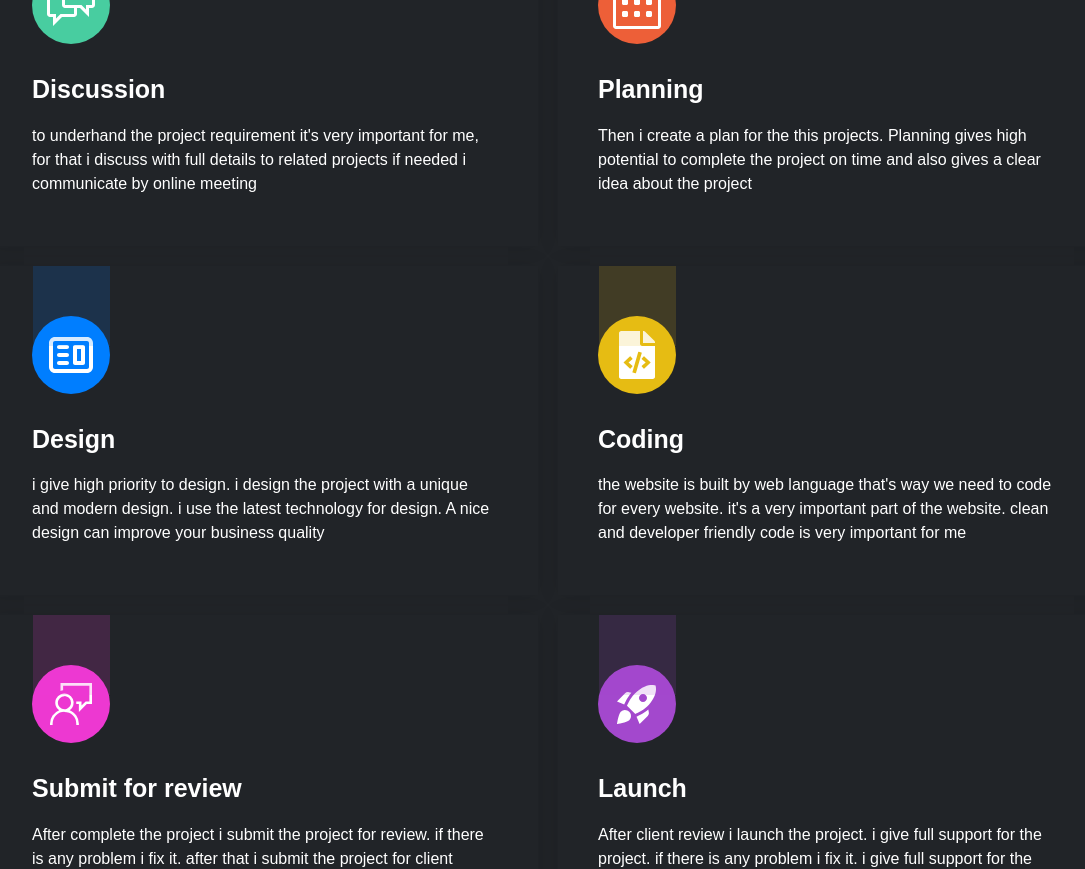
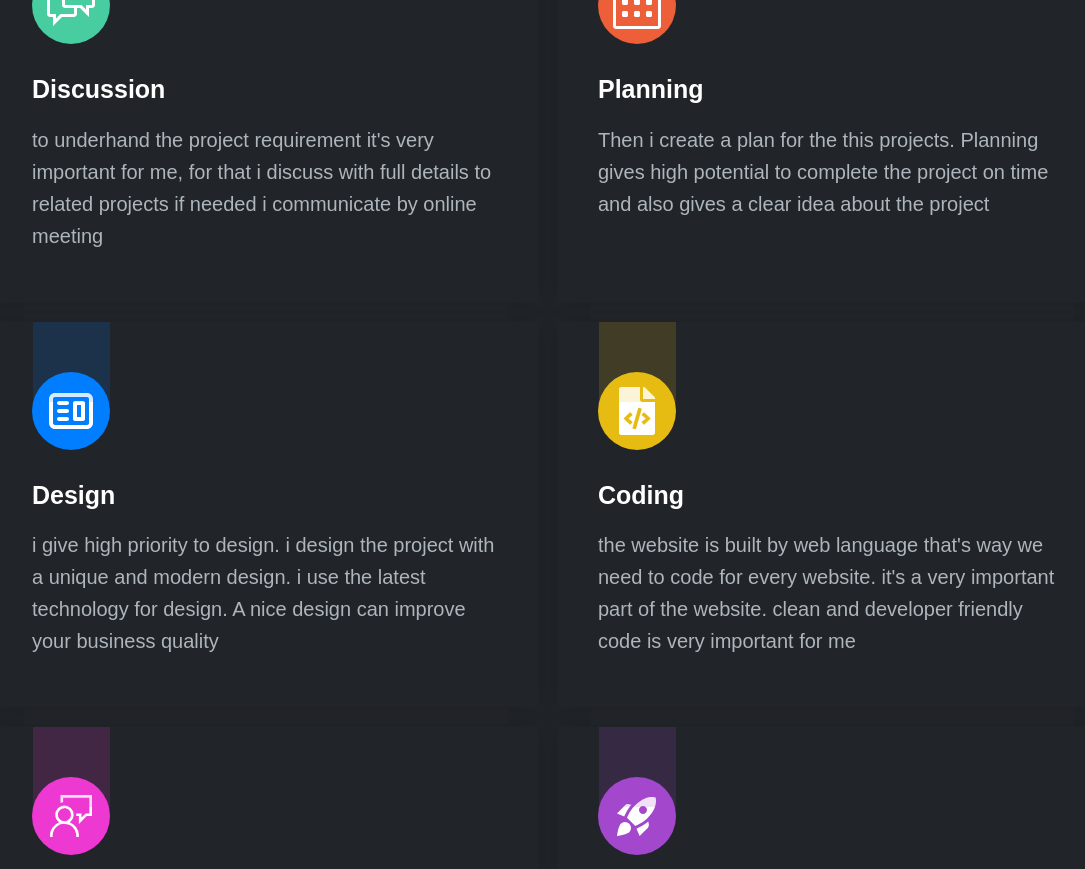
Before and after one commit to Hasan-Rifat/dev-portfolio, a Next.js app: page / in a window 1280 px wide. Shown: the part 1200-2069 px from the top of the page, without its empty margins (92-1177 px from the left). Built offline with nearby package versions, Linux system fonts and the light colour scheme.

Commit message:
services section complete

```diff
--- a/app/layout.tsx
+++ b/app/layout.tsx
@@ -10,8 +10,9 @@ export default function RootLayout({
 }: {
   children: React.ReactNode;
 }) {
-  localStorage.setItem("theme", "dark");
-
+  if (typeof window !== "undefined") {
+    localStorage.setItem("theme", "dark");
+  }
   return (
     <html lang="en">
       <body>
--- a/components/Home/Services.tsx
+++ b/components/Home/Services.tsx
@@ -117,7 +117,9 @@ const Services: React.FC<ServicesProps> = () => {
                 <h4 className="text-[25px] leading-[37.5px] mt-[20px] mb-[15px] font-bold">
                   {title}
                 </h4>
-                <p className="text-base leading-6">{text}</p>
+                <p className="text-xl leading-8 dark:text-[#adb5bd] text-[#666]">
+                  {text}
+                </p>
               </div>
             </div>
           ))}
```
